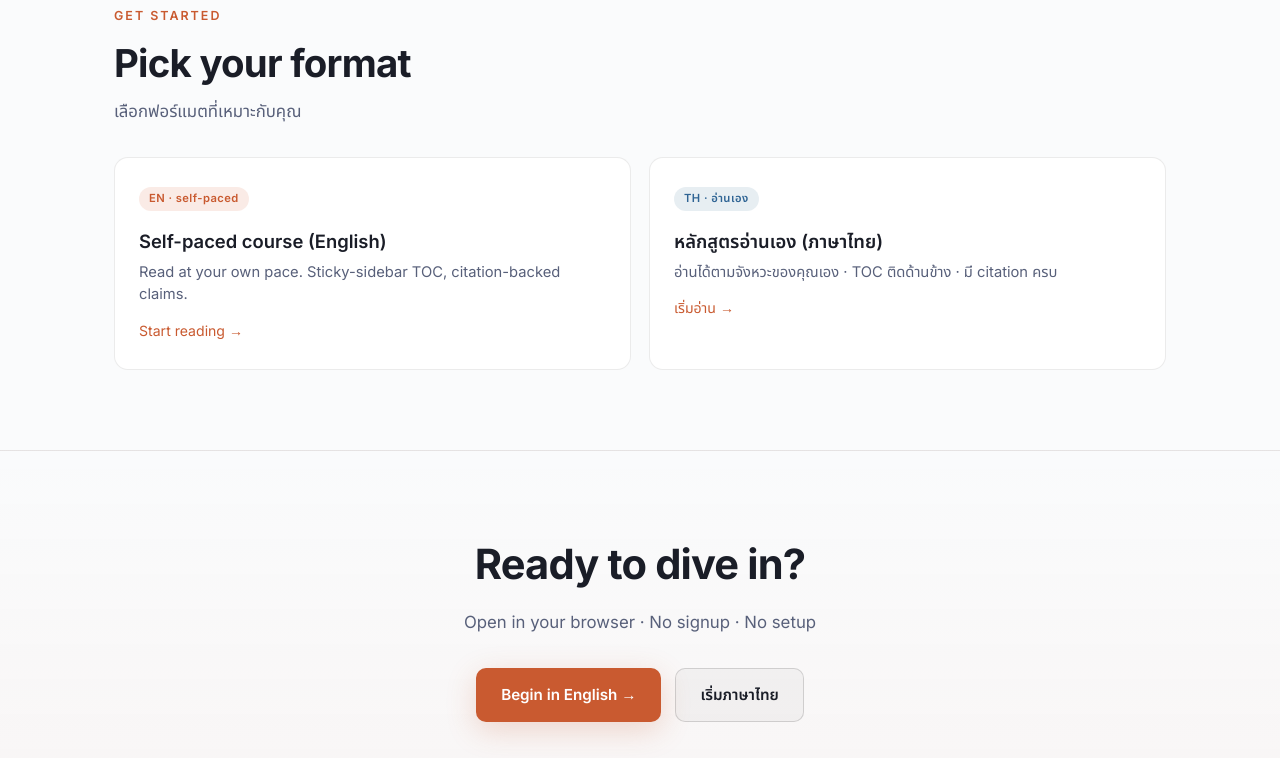
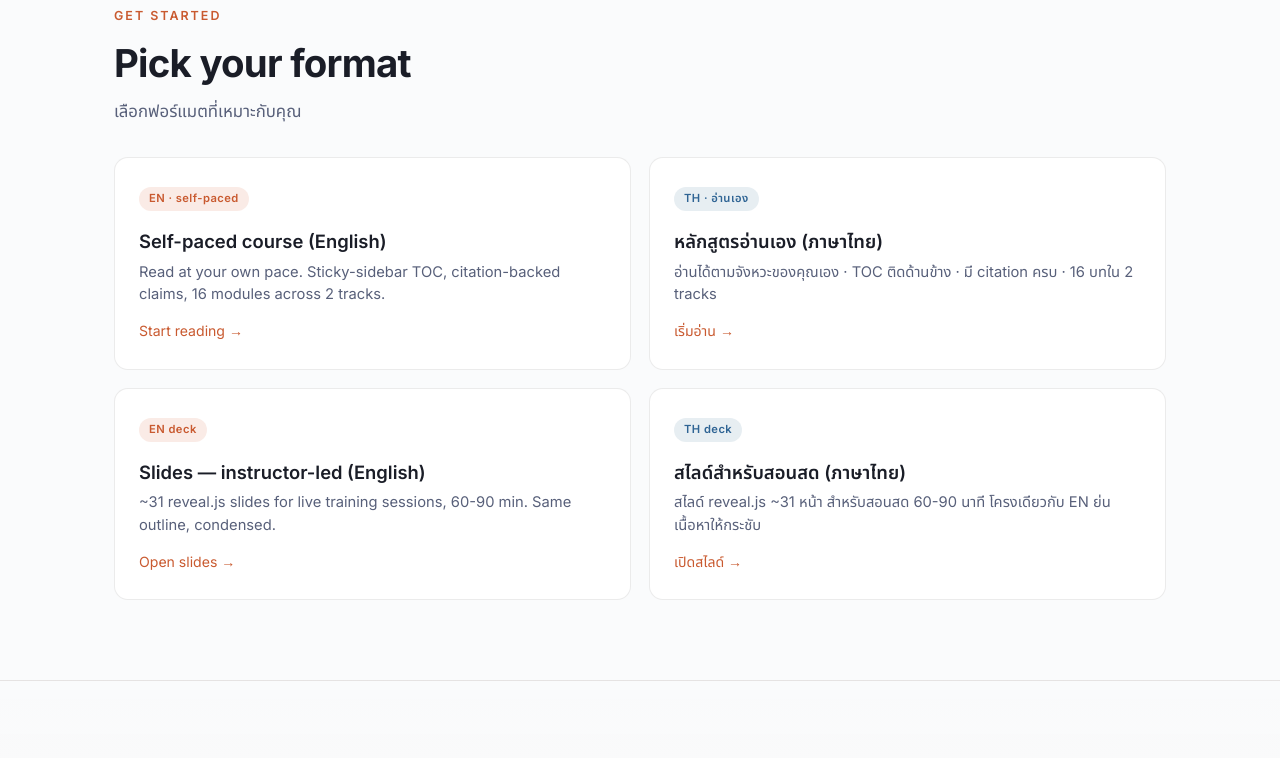
Before and after one commit to supachai-j/prompt-engineering-101, a plain HTML site: page index.html in a window 1280 px wide. Shown: the part 1503-2261 px from the top of the page. Drawn offline with Linux system fonts and the light colour scheme.

Commit message:
Add Thai slide links to landing — fix missing TH slide CTAs
Two gaps fixed:
1. Hero CTA only had 'View slides' (EN) — split into two:
   - Slides (EN) → slides/training-en.html
   - สไลด์ (TH) → slides/training-th.html

2. 'Pick your format' start-grid only had course cards (EN+TH).
   Added two slide cards completing the 2x2 matrix:
   - Self-paced course (EN/TH)
   - Slides instructor-led (EN/TH)

Footer already had both. Now all entry points expose both languages.

```diff
--- a/index.html
+++ b/index.html
@@ -236,7 +236,8 @@
   <div class="ctas">
     <a class="btn primary" href="course-en.html">Start course (EN) <span>→</span></a>
     <a class="btn ghost" href="course-th.html">เริ่มหลักสูตร (TH)</a>
-    <a class="btn ghost" href="slides/training-en.html">View slides</a>
+    <a class="btn ghost" href="slides/training-en.html">Slides (EN)</a>
+    <a class="btn ghost" href="slides/training-th.html">สไลด์ (TH)</a>
   </div>
 </section>
 
@@ -286,14 +287,26 @@
     <a class="start-card" href="course-en.html">
       <span class="lang">EN · self-paced</span>
       <h3>Self-paced course (English)</h3>
-      <p>Read at your own pace. Sticky-sidebar TOC, citation-backed claims.</p>
+      <p>Read at your own pace. Sticky-sidebar TOC, citation-backed claims, 16 modules across 2 tracks.</p>
       <div class="arrow">Start reading →</div>
     </a>
     <a class="start-card" href="course-th.html">
       <span class="lang alt">TH · อ่านเอง</span>
       <h3>หลักสูตรอ่านเอง (ภาษาไทย)</h3>
-      <p>อ่านได้ตามจังหวะของคุณเอง · TOC ติดด้านข้าง · มี citation ครบ</p>
+      <p>อ่านได้ตามจังหวะของคุณเอง · TOC ติดด้านข้าง · มี citation ครบ · 16 บทใน 2 tracks</p>
       <div class="arrow">เริ่มอ่าน →</div>
+    </a>
+    <a class="start-card" href="slides/training-en.html">
+      <span class="lang">EN deck</span>
+      <h3>Slides — instructor-led (English)</h3>
+      <p>~31 reveal.js slides for live training sessions, 60-90 min. Same outline, condensed.</p>
+      <div class="arrow">Open slides →</div>
+    </a>
+    <a class="start-card" href="slides/training-th.html">
+      <span class="lang alt">TH deck</span>
+      <h3>สไลด์สำหรับสอนสด (ภาษาไทย)</h3>
+      <p>สไลด์ reveal.js ~31 หน้า สำหรับสอนสด 60-90 นาที โครงเดียวกับ EN ย่นเนื้อหาให้กระชับ</p>
+      <div class="arrow">เปิดสไลด์ →</div>
     </a>
   </div>
 </section>
```
